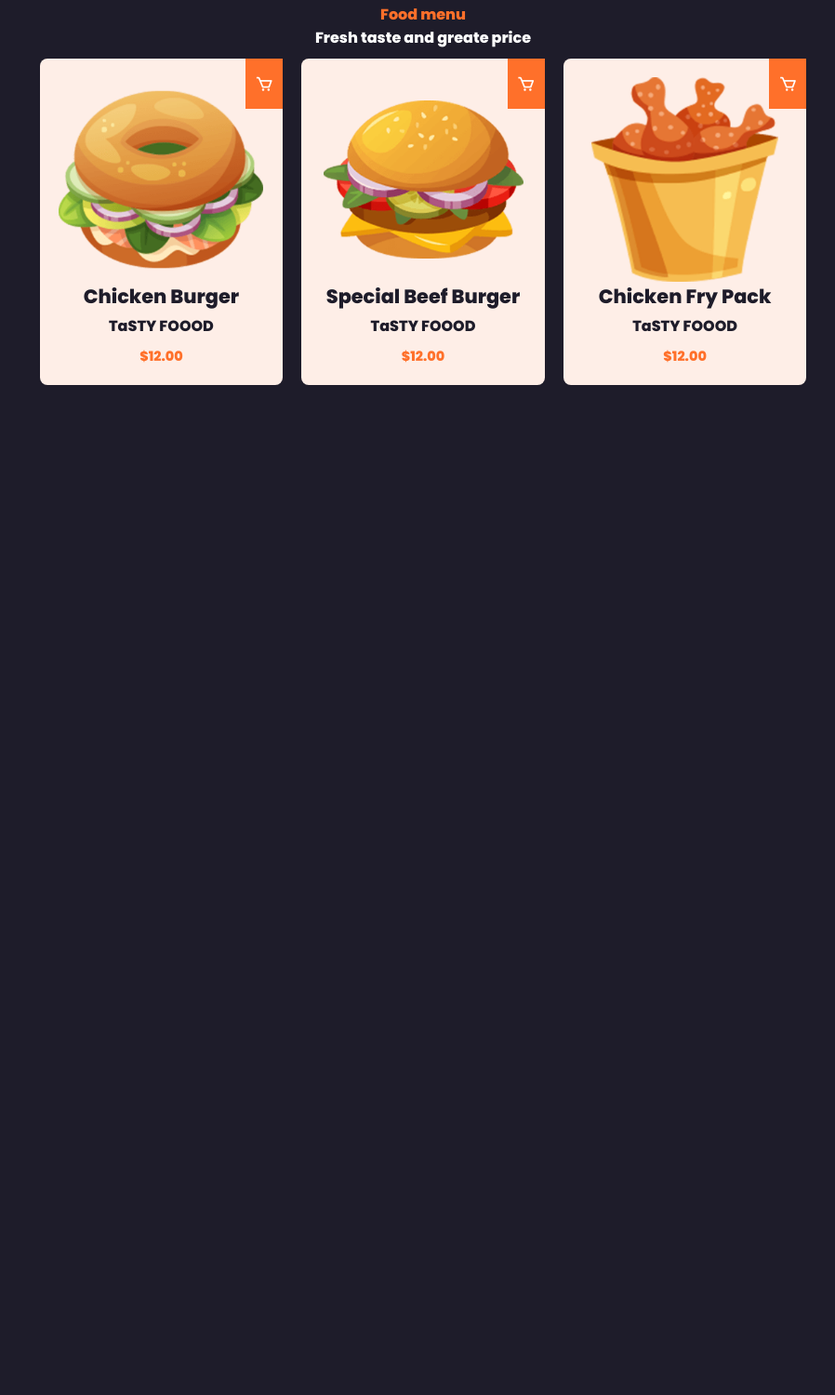
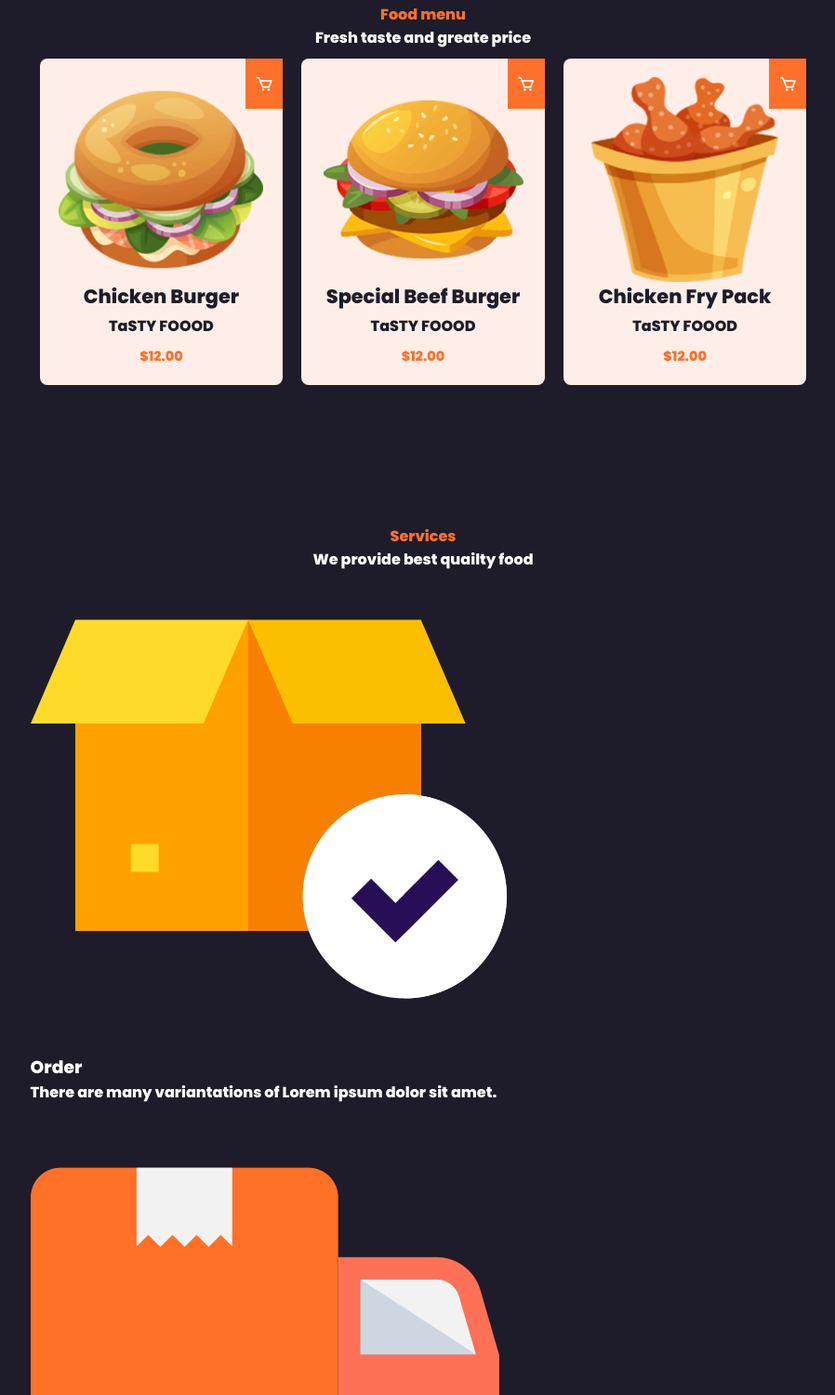
Before and after one commit to ihlasMert/web-page-16-Food-Restaurant-Website-Design, a plain HTML site: page index.html in a window 1280 px wide. Shown: the part 1300-2800 px from the top of the page at 93% size, without its empty margins (185-1083 px from the left). Before the commit the page ends 1794 px from the top, so only its background shows below. Drawn offline with nearby package versions, Linux system fonts and the light colour scheme.

Commit message:
added service html and css

```diff
--- a/index.html
+++ b/index.html
@@ -92,6 +92,30 @@
         </div>
       </div>
     </section>
+    <!-- Service Start -->
 
+    <section class="ervices" id="services">
+      <div class="heading">
+        <span>Services</span>
+        <h2>We provide best quailty food</h2>
+      </div>
+      <div class="service-container">
+        <div class="s-box">
+          <img src="./restorant-img/s1.png" />
+          <h3>Order</h3>
+          <p>There are many variantations of Lorem ipsum dolor sit amet.</p>
+        </div>
+        <div class="s-box">
+          <img src="./restorant-img/s2.png" />
+          <h3>Shipping</h3>
+          <p>There are many variantations of Lorem ipsum dolor sit amet.</p>
+        </div>
+        <div class="s-box">
+          <img src="./restorant-img/s3.png" />
+          <h3>Delivired</h3>
+          <p>There are many variantations of Lorem ipsum dolor sit amet.</p>
+        </div>
+      </div>
+    </section>
   </body>
 </html>
```
